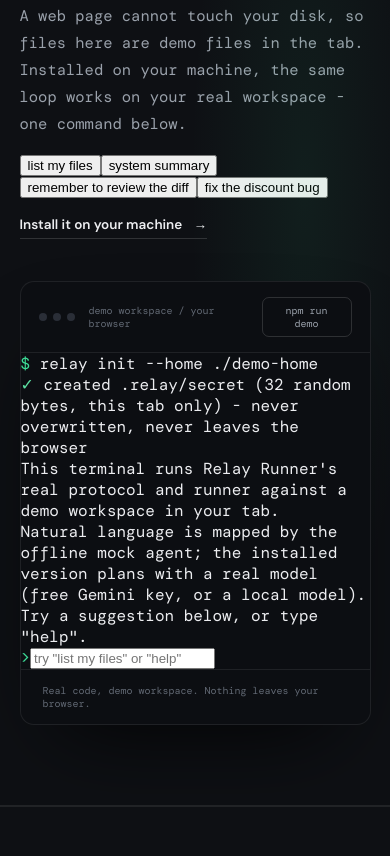
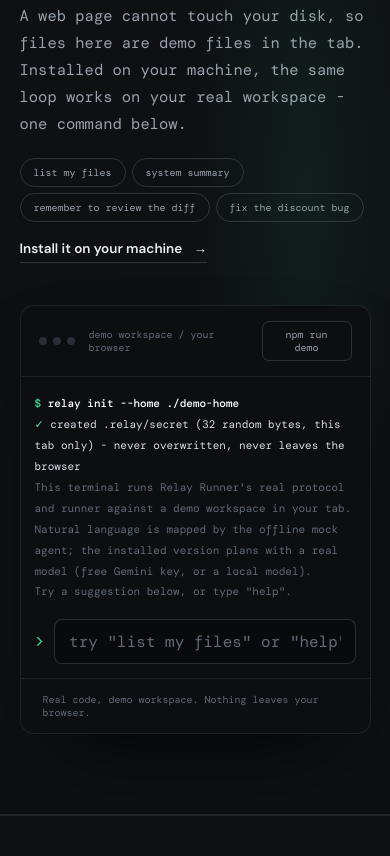
Before and after one commit to Aditya2375/relay-runner, a website with bundled scripts: page docs/index.html in a window 390 px wide. Shown: the part 1679-2535 px from the top of the page. Built offline with nearby package versions, Linux system fonts and the light colour scheme.

Commit message:
Style the live terminal

```diff
--- a/docs/style.css
+++ b/docs/style.css
@@ -178,3 +178,30 @@ footer a:hover{color:var(--acc)}
   footer{flex-wrap:wrap;gap:18px}
   footer>span:nth-child(2){display:none}
 }
+
+/* ---------- live terminal ---------- */
+.term-live .term-out{padding:20px 22px 8px;min-height:280px;max-height:420px;overflow-y:auto;font:12px/1.9 'DM Mono',monospace;color:#d7dde4;scrollbar-width:thin;scrollbar-color:#2a2e37 transparent}
+.term-out .t-cmd{color:#fff;font-weight:500}
+.term-out .t-mut{color:var(--faint)}
+.term-out .t-ok{color:#d7dde4}
+.term-out .t-err{color:var(--danger)}
+.term-out .t-chk{color:var(--sub);padding-left:14px}
+.term-out pre{margin:2px 0 10px 14px;padding:10px 14px;background:#080a0d;border:1px solid var(--line);border-radius:8px;overflow-x:auto;font:11px/1.7 'DM Mono',monospace;color:var(--sub)}
+.term-form{display:flex;align-items:center;gap:10px;padding:12px 22px 18px;border-top:1px solid transparent}
+.term-form .prompt{font-family:'DM Mono',monospace}
+.term-form input{flex:1;background:#080a0d;border:1px solid var(--line2);border-radius:8px;color:#fff;font:13px 'DM Mono',monospace;padding:11px 14px;outline:none;transition:border-color .25s}
+.term-form input:focus{border-color:var(--acc-line)}
+.term-form input::placeholder{color:var(--faint)}
+.term-form input:disabled{opacity:.5}
+.chips{display:flex;flex-wrap:wrap;gap:8px;margin-top:20px}
+.chips button{background:none;border:1px solid var(--line2);border-radius:999px;color:var(--sub);font:10px 'DM Mono',monospace;padding:7px 13px;cursor:pointer;transition:color .25s,border-color .25s}
+.chips button:hover{color:var(--acc);border-color:var(--acc-line)}
+.video-frame--real{position:relative}
+.video-frame--real video{display:block;width:100%;border-radius:12px;border:1px solid var(--line);aspect-ratio:16/10;background:#000}
+.video-frame--real .os-tag{position:absolute;top:12px;right:12px;pointer-events:none}
+@media(max-width:560px){
+  .term-live .term-out{min-height:230px;padding:16px 14px 6px;font-size:11px}
+  .term-form{padding:10px 14px 14px}
+  .term-form input{font-size:16px}
+  .chips{gap:6px}
+}
```
